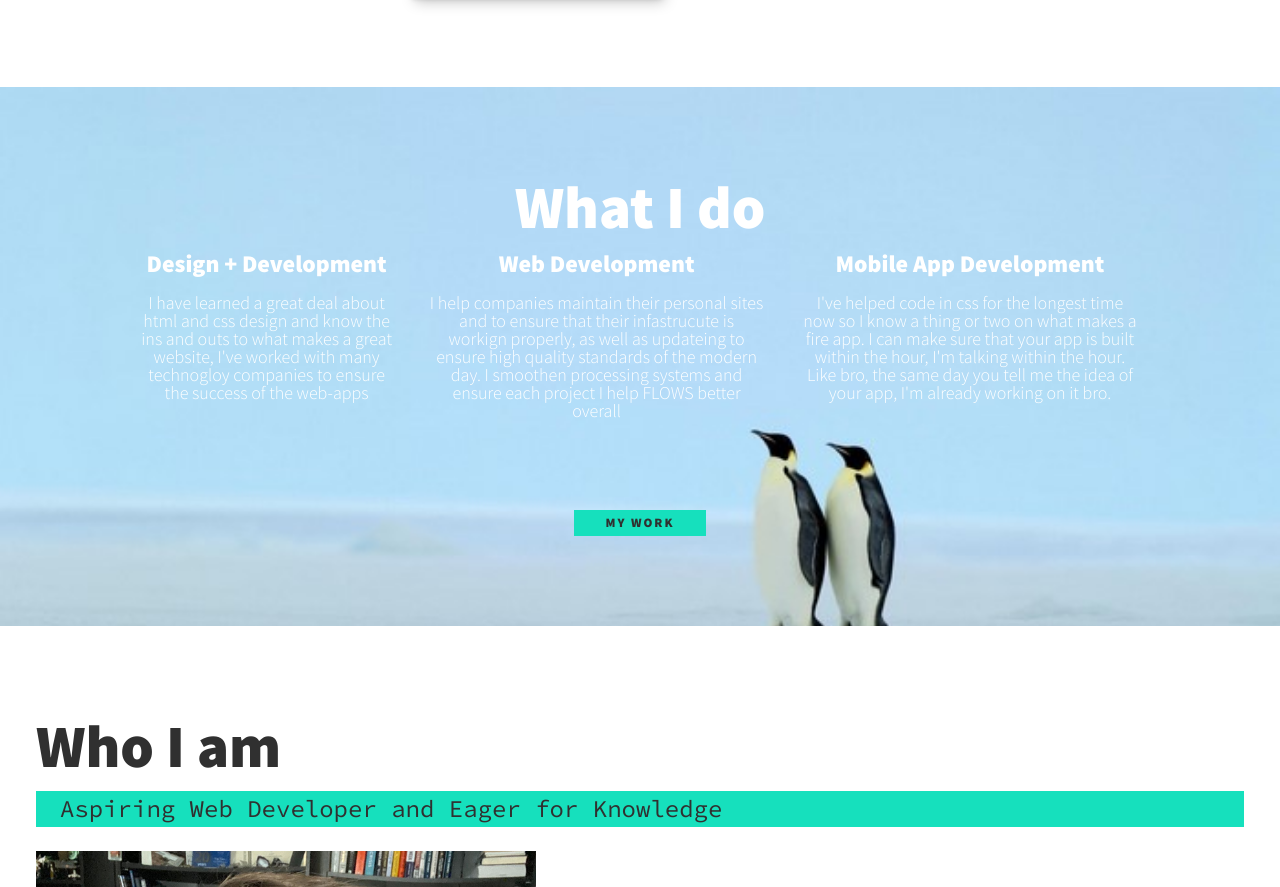
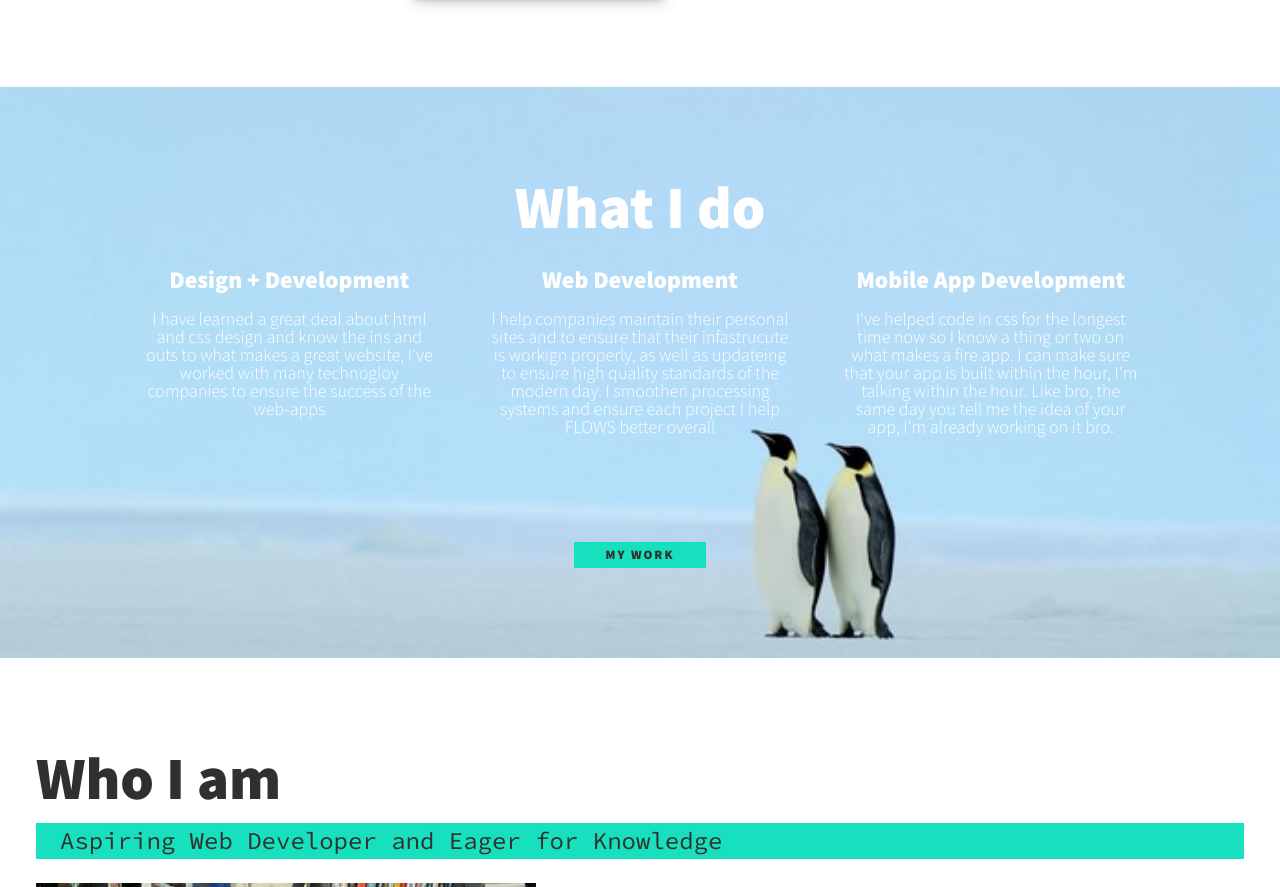
Before and after one commit to PocroLoco/Porfolio, a plain HTML site: page index.html in a window 1280 px wide. Shown: the part 1429-2316 px from the top of the page. Drawn offline with nearby package versions, Linux system fonts and the light colour scheme.

Commit message:
fixing the alignment on the services section

```diff
--- a/styles.css
+++ b/styles.css
@@ -169,6 +169,10 @@ nav { display: none;}
      /* background-blend-mode: multiply; */
     color: var(--clr-light);
     text-align: center;
+    display: flex;
+    flex-direction: column;
+    gap: 1rem;
+    align-items: center;
 }
 
 .section_title--services {
@@ -186,11 +190,16 @@ nav { display: none;}
     opacity: 0.25;
 }
 .services {
+    display: flex;
+    gap: 1rem;
+    justify-content: center;
     margin-bottom: 4em;
 }
 .service {
+    flex-basis: 0;
+    flex-grow: 1;
     max-width: 500px;
-    margin: 0 auto;
+    /* margin: 0 auto; */
 }
 
 @media (min-width: 800px) {
```
